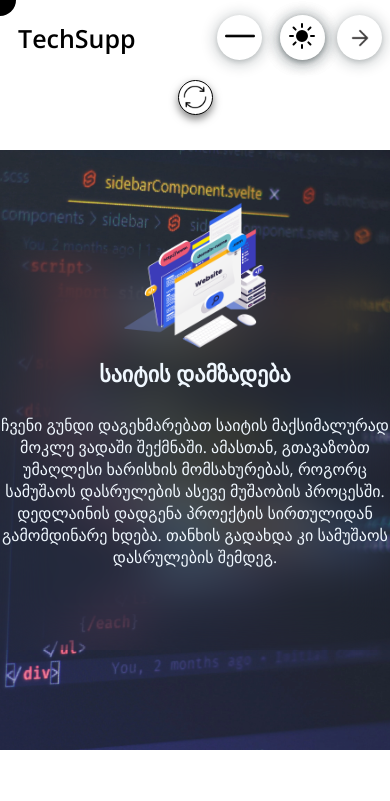
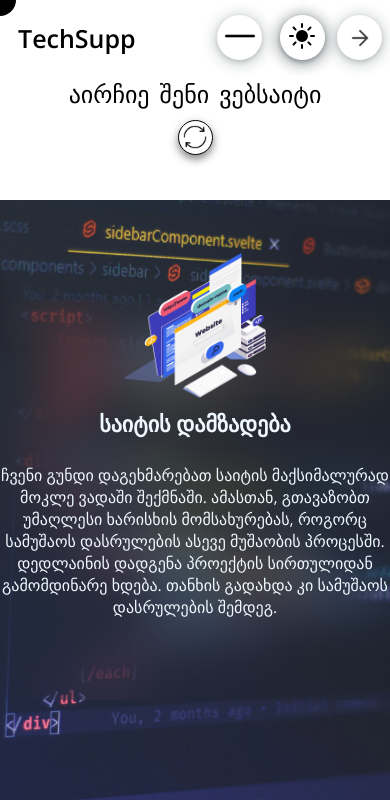
Before and after one commit to Guram12/Techsupp, a React (Vite) app: page /services/web-development in a window 390 px wide. Shown: the top 801 px of the page. Built offline with nearby package versions, Linux system fonts and the light colour scheme; a web font is replaced by a local one.

Commit message:
add sheet analitycs

```diff
--- a/src/components/styles/AnalitycPage.css
+++ b/src/components/styles/AnalitycPage.css
@@ -1,5 +1,5 @@
 .sheet_animation_cont {
-  margin-top: 40px;
+  /* margin-top: 40px; */
   margin-bottom: 40px;
 }
 
@@ -8,16 +8,15 @@
   margin-bottom: 200px;
 }
 
-
 .analitycs_card_container {
   width: 100%;
   height: 600px;
-  background-image: url('../../assets/analitic.png');
+  background-image: url("../../assets/analitic.png");
   background-size: cover;
   background-position: center;
   background-repeat: no-repeat;
   background-attachment: fixed;
-  margin-bottom: 100px;
+  margin-bottom: 200px;
   display: flex;
   justify-content: center;
   align-items: self-start;
@@ -36,18 +35,17 @@
   margin-left: 60px;
   color: rgb(255, 252, 252);
   margin-top: 40px;
-  background-color:transparent;
+  background-color: transparent;
   border: 1px solid #004e71;
   display: flex;
   justify-content: center;
   align-items: center;
   text-align: center;
-  box-shadow: rgba(136, 136, 136, 0.4) 0px 2px 4px, rgba(0, 0, 0, 0.3) 0px 10px 13px -3px, rgba(0, 0, 0, 0.2) 0px -3px 0px inset;
-
-
+  box-shadow: rgba(136, 136, 136, 0.4) 0px 2px 4px,
+    rgba(0, 0, 0, 0.3) 0px 10px 13px -3px, rgba(0, 0, 0, 0.2) 0px -3px 0px inset;
 }
 
-.analityc_price_down{
+.analityc_price_down {
   display: flex;
   justify-content: center;
   align-items: center;
@@ -61,7 +59,13 @@
   color: rgb(0, 0, 0);
   margin-top: 40px;
   font-weight: 700;
-  background-color:#ffffff;
+  background-color: #ffffff;
   margin-left: 100px;
   /* border: 1px solid #f86259; */
 }
+
+@media screen and (max-width: 500px) {
+  .analitycs_card_container {
+    align-items: center;
+  }
+}
--- a/src/components/styles/Google_sheet_animation.css
+++ b/src/components/styles/Google_sheet_animation.css
@@ -4,27 +4,24 @@
   align-items: center;
   position: relative;
   overflow: hidden;
-  height: 400px
+  height: 400px;
+  padding-top: 200px;
 }
-
-
 
 .sheet_image {
   width: 600px;
   border-radius: 20px;
-
 }
 
 .shadow_dark {
-  box-shadow: 0 4px 20px 0 rgba(255, 255, 255, 0.397), 0 6px 20px 0 rgba(255, 255, 255, 0.418);
+  box-shadow: 0 4px 20px 0 rgba(255, 255, 255, 0.397),
+    0 6px 20px 0 rgba(255, 255, 255, 0.418);
   /* Example shadow */
-
 }
 
 .shadow_light {
   box-shadow: 0 4px 20px 0 rgba(0, 0, 0, 0.2), 0 6px 20px 0 rgba(0, 0, 0, 0.19);
   /* Example shadow */
-
 }
 
 .sheet_logo {
@@ -39,17 +36,13 @@
     left: 27%;
     width: 200px;
   }
-
-
 }
 
-@media screen and (max-width : 500px) {
+@media screen and (max-width: 500px) {
   .sheet_logo {
     position: absolute;
     left: 27%;
     margin-bottom: 330px;
     width: 200px;
   }
-
-
 }
--- a/src/components/styles/WebsitePage.css
+++ b/src/components/styles/WebsitePage.css
@@ -3,23 +3,22 @@
   margin-bottom: 50px;
 }
 
-.website_page_title{
+.website_page_title {
   width: 100%;
   height: 150px;
   display: flex;
   justify-content: center;
   align-items: center;
   position: relative;
+  padding-top: 100px;
 }
 
-
 .webservice_about_container {
-
   width: 100%;
   /* Adjust based on your needs */
   height: 600px;
   /* Adjust based on your needs */
-  background-image: url('../../assets/webservice.webp');
+  background-image: url("../../assets/webservice.webp");
   /* Link to your image */
   background-size: cover;
   /* Cover the entire div */
@@ -35,6 +34,7 @@
   flex-wrap: nowrap;
   flex-direction: column;
   overflow: hidden;
+  margin-top: 50px;
 }
 
 .webservice_child_cont {
@@ -53,10 +53,7 @@
   overflow: hidden;
   width: 600px;
   height: 400px;
-
 }
-
-
 
 .webservice_child_cont::before {
   content: "";
@@ -80,12 +77,10 @@
   /* Position behind the container content */
   border-radius: 40px;
   width: 600px;
-
 }
 
 .webservice_header {
   color: aliceblue;
-
 }
 
 .webservice_header {
@@ -93,7 +88,6 @@
   width: 400px;
   text-align: center;
   margin-top: 30px;
-
 }
 
 .motion_parent_cont {
@@ -104,9 +98,7 @@
   margin-bottom: 200px;
   overflow: hidden;
   width: 100%;
-
 }
-
 
 .motion_cont_wb {
   width: 300px;
@@ -120,14 +112,15 @@
 }
 
 .shadow_wb {
-  box-shadow: rgba(0, 0, 0, 0.4) 0px 2px 4px, rgba(0, 0, 0, 0.3) 0px 7px 13px -3px, rgba(0, 0, 0, 0.2) 0px -3px 0px inset;
+  box-shadow: rgba(0, 0, 0, 0.4) 0px 2px 4px,
+    rgba(0, 0, 0, 0.3) 0px 7px 13px -3px, rgba(0, 0, 0, 0.2) 0px -3px 0px inset;
 }
 
 .wb_li {
   margin-left: 25px;
 }
 
-.wb_catd_and_icon_container{
+.wb_catd_and_icon_container {
   display: flex;
   justify-content: space-around;
   align-items: center;
@@ -135,20 +128,25 @@
   width: 100%;
 }
 
-.first_down_card_container{
+.first_down_card_container {
   display: flex;
   justify-content: center;
   width: 300px;
   margin-left: 30px;
 }
 
-.animated_nowncards_logo{
+.animated_nowncards_logo {
   width: 100px;
 }
 
-.second_down_card_container{
+.second_down_card_container {
   display: flex;
   justify-content: center;
   width: 300px;
-margin-right: 30px;
+  margin-right: 30px;
 }
+@media screen and (max-width: 500px) {
+  .website_page_title {
+    padding-top: 80px;
+  }
+}
```
